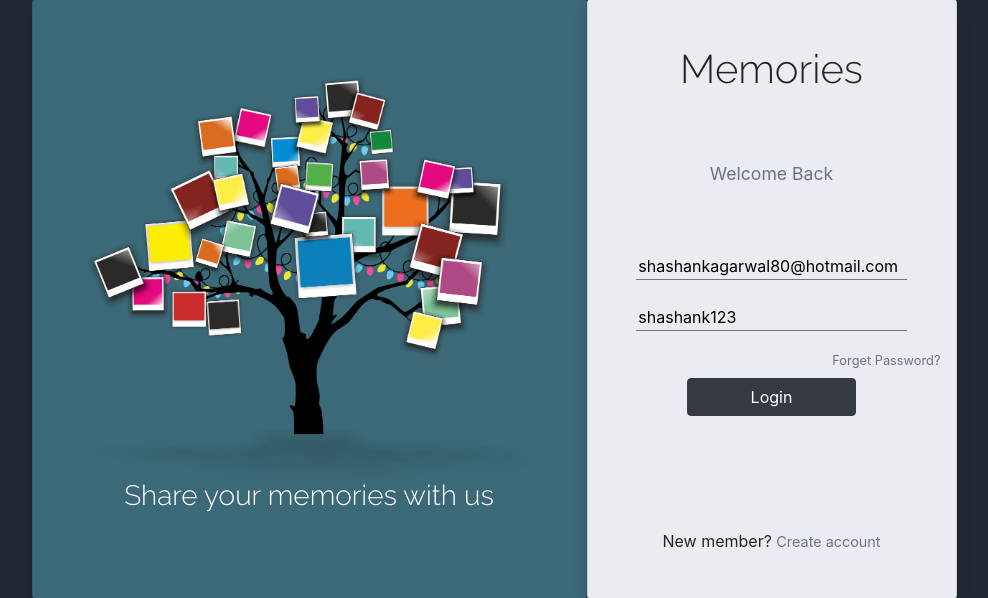
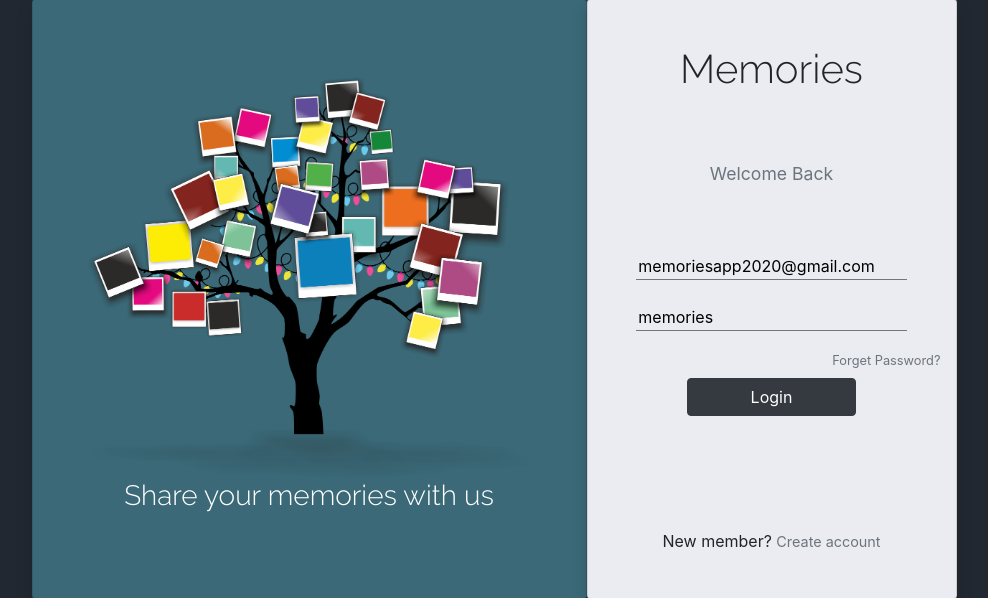
Before and after one commit to shashank80-0/MemoriesApp, a Flask app: page /login in a window 1280 px wide. Shown: the part 101-699 px from the top of the page, without its empty margins (146-1134 px from the left). Run offline with Flask 2, Linux system fonts and the light colour scheme; some libraries are stand-ins or nearby versions; some web fonts are replaced.

Commit message:
Update login.html

```diff
--- a/Memories/templates/login.html
+++ b/Memories/templates/login.html
@@ -53,11 +53,11 @@
 
                   <div class="form-group d-flex justify-content-center py-1">
                   <label for="email-id" class="sr-only">Email Id</label>
-                  <input type="text" name="email-id" id="email-id"  autocomplete="on" placeholder="Enter Email Id" autofocus="on" value="shashankagarwal80@hotmail.com">
+                  <input type="text" name="email-id" id="email-id"  autocomplete="on" placeholder="Enter Email Id" autofocus="on" value="memoriesapp2020@gmail.com">
                   </div>
                   <div class="form-group d-flex justify-content-center py-1">
                   <label for="password" class="sr-only">Password</label>
-                  <input type="text" name="password" id="password" placeholder="Enter Password" onfocus="(this.type='text')" onblur="(this.type='password')" onpaste = "return false" oncopy ="return false" ondrop = "return false" value="shashank123">
+                  <input type="text" name="password" id="password" placeholder="Enter Password" onfocus="(this.type='text')" onblur="(this.type='password')" onpaste = "return false" oncopy ="return false" ondrop = "return false" value="memories">
                   </div>
                   <div class="d-flex flex-row w-100 justify-content-end my-auto">
                     <a href="#" class="text-muted" style="font-size: 0.8rem">Forget Password?</a>
```
